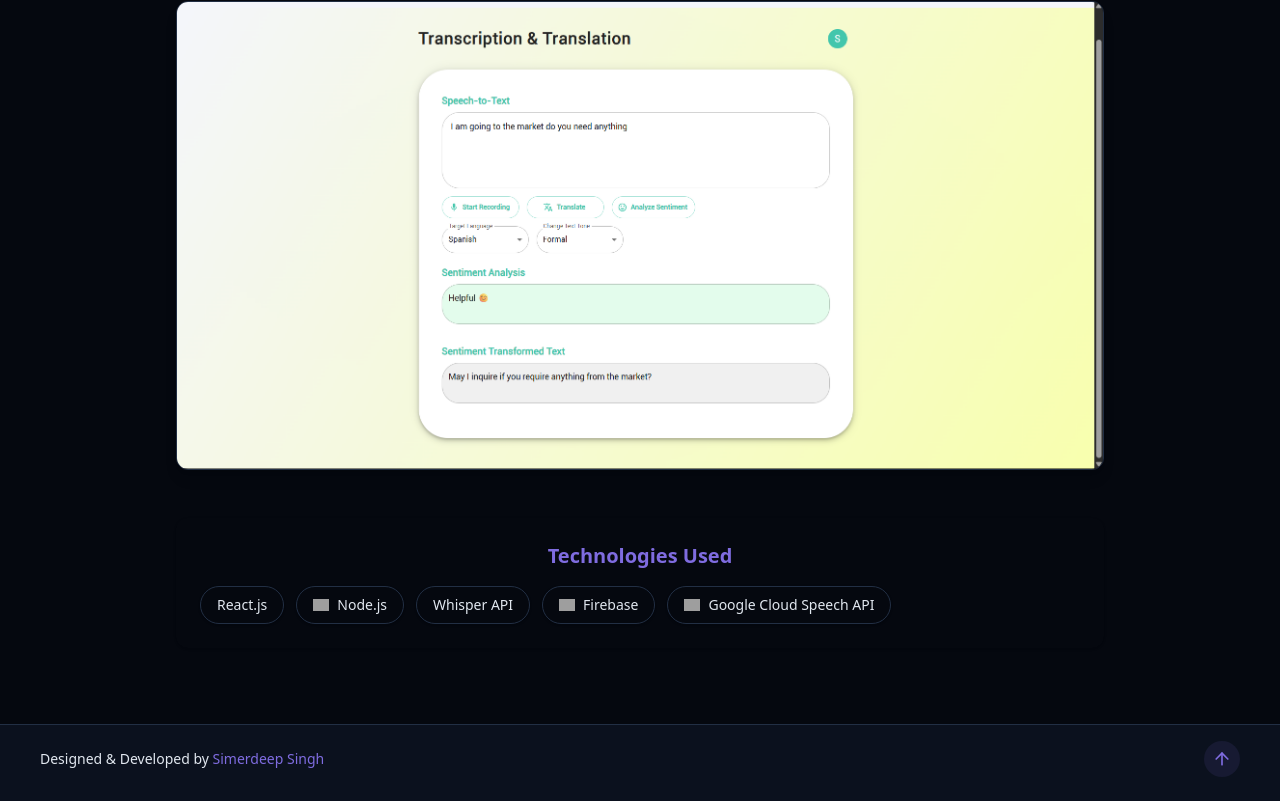
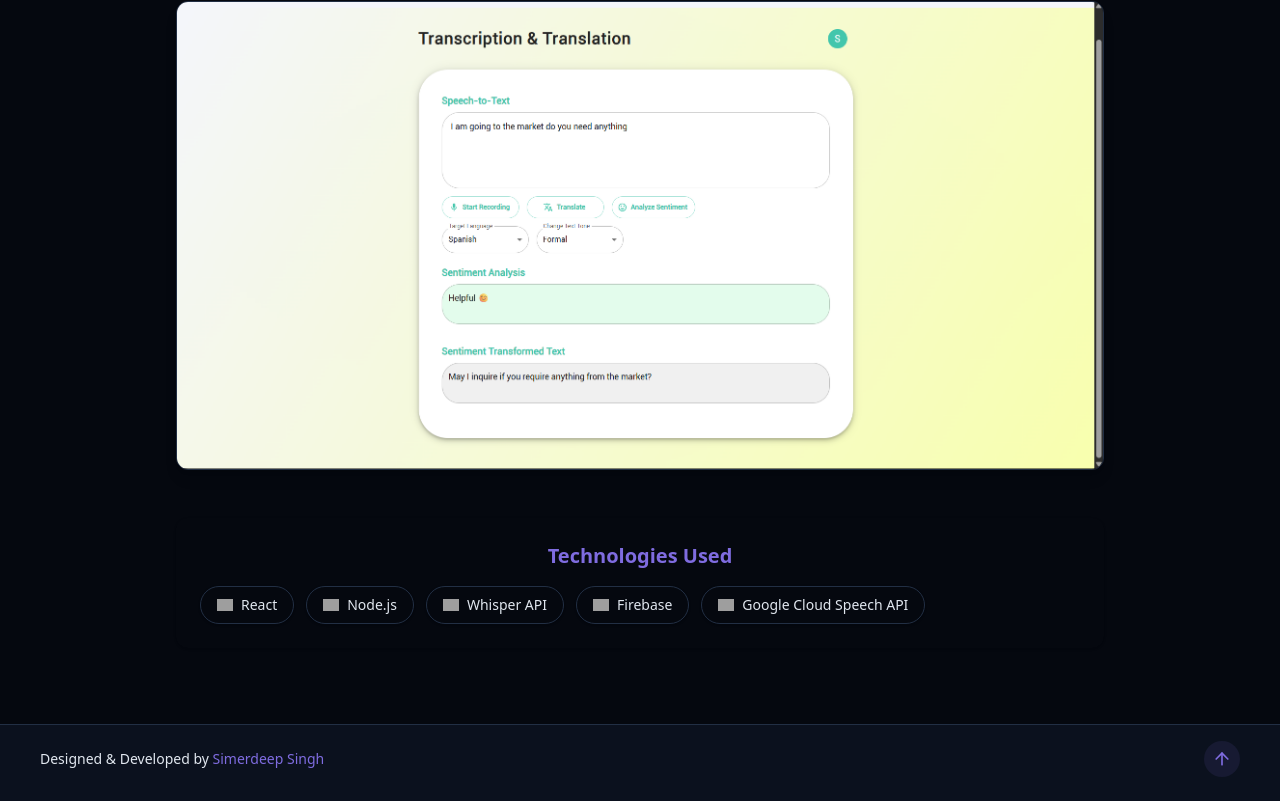
Before and after one commit to SimerdeepSingh4/Portfolio, a React (Vite) app: page /project/2 in a window 1280 px wide. Shown: the part 1779-2580 px from the top of the page. Built offline with nearby package versions, Linux system fonts and the light colour scheme; grey boxes are pictures that could not be loaded.

Commit message:
logo icons bug fixed

```diff
--- a/src/data/projects.js
+++ b/src/data/projects.js
@@ -97,7 +97,7 @@ export const projects = [
       "/projects/project2A.png", "/projects/project2B.png", "/projects/project2C.png"
     ],
     tech: [
-      "React.js",
+      "React",
       "Node.js",
       "Whisper API",
       "Firebase",
--- a/src/pages/ProjectDetail.jsx
+++ b/src/pages/ProjectDetail.jsx
@@ -31,7 +31,8 @@ export const ProjectDetail = () => {
     "PrismJS": "https://prismjs.com/assets/logo.svg",
     "Cloudinary": "https://us.v-cdn.net/6036703/uploads/623ZP60L4HP4/cloudinary-cloud-glyph-blue-png.png",
     "Axios": "https://cdn.jsdelivr.net/gh/devicons/devicon@latest/icons/axios/axios-plain.svg",
-    "Redux": "https://cdn.jsdelivr.net/gh/devicons/devicon@latest/icons/redux/redux-original.svg"
+    "Redux": "https://cdn.jsdelivr.net/gh/devicons/devicon@latest/icons/redux/redux-original.svg",
+    "Whisper API":"https://www.svgrepo.com/show/306500/openai.svg",
 
 
   };
```
